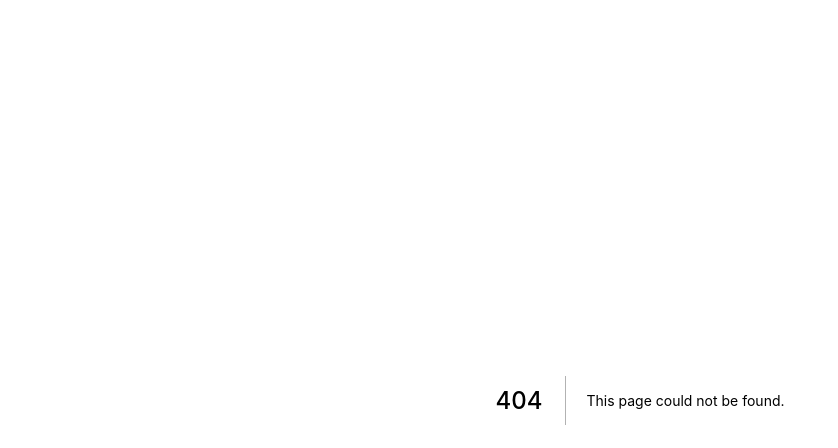
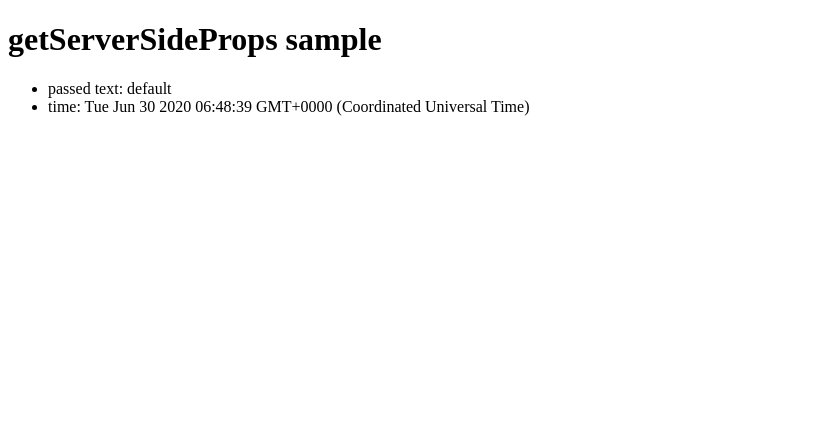
Before and after one commit to ymnk-ud/next-apollo-sample, a Next.js app: page /posts/serverSide in a window 1280 px wide. Before the commit this address had no page. Shown: the top 448 px of the page, without its empty margins (0-838 px from the left). Built offline with nearby package versions, Linux system fonts and the light colour scheme.

Commit message:
add: server side props

```diff
--- a/src/pages/index.tsx
+++ b/src/pages/index.tsx
@@ -26,6 +26,11 @@ const Home: NextPage = () => {
                 <a>to getStaticProps</a>
               </Link>
             </li>
+            <li>
+              <Link href='/posts/serverSide'>
+                <a>to getServerSideProps</a>
+              </Link>
+            </li>
           </ul>
         </div>
       </main>
--- /dev/null
+++ b/src/pages/posts/serverSide.tsx
@@ -0,0 +1,36 @@
+import * as React from 'react';
+import { NextPage, GetServerSideProps } from 'next';
+
+interface InitialProps {
+    text: string,
+    time: string,
+}
+
+const ServerSideApiSample: NextPage<InitialProps> = ({ text, time }) => {
+    return (
+        <div>
+            <h1> getServerSideProps sample </h1>
+            <ul>
+                <li>
+                    <a>passed text: {text}</a>
+                </li>
+                <li>
+                    <a>time: {time}</a>
+                </li>
+            </ul>
+        </div>
+    )
+}
+
+export const getServerSideProps: GetServerSideProps<InitialProps> = async () => {
+    const text = 'default'; // api叩いて取ってくる
+    const time = new Date().toString()
+    return {
+        props: {
+            text,
+            time,
+        }
+    }
+}
+
+export default ServerSideApiSample;
```
